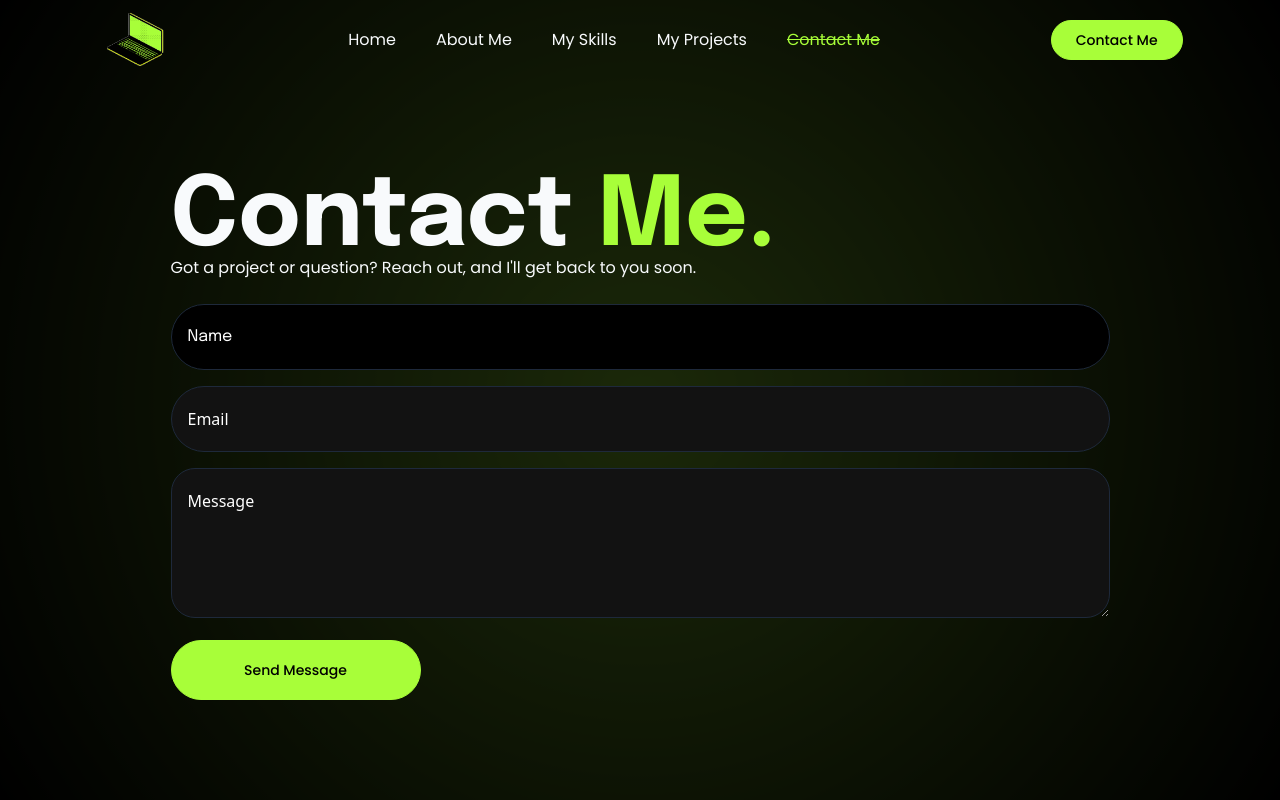
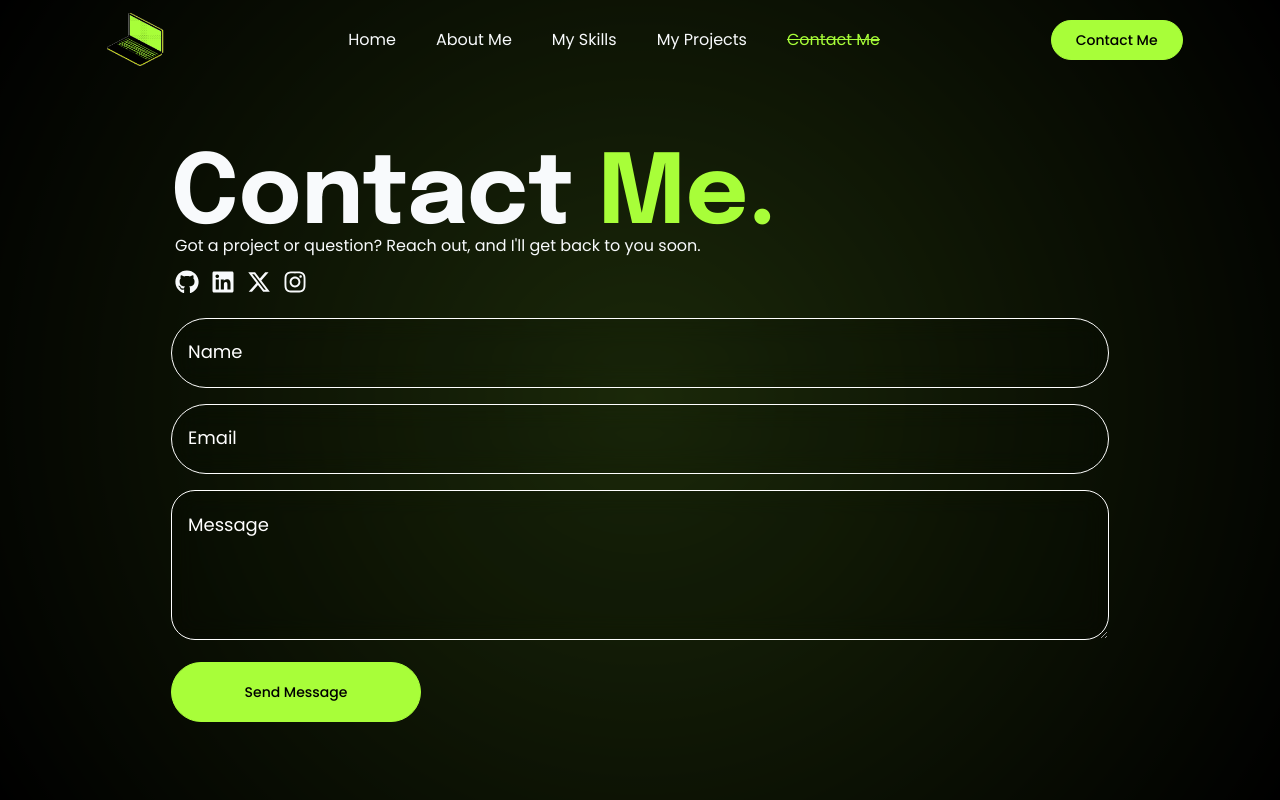
Before and after one commit to yhawbee1/My-Portfolio, a Next.js app: page /contact-me in a window 1280 px wide. Built offline with nearby package versions, Linux system fonts and the light colour scheme.

Commit message:
Add social media buttons

```diff
--- a/src/app/contact-me/page.jsx
+++ b/src/app/contact-me/page.jsx
@@ -3,6 +3,9 @@
 import { useState, useRef } from "react";
 import { Button } from "@/components/ui/button";
 import { Loader } from "lucide-react";
+import { FaGithub, FaInstagram, FaLinkedin } from "react-icons/fa";
+import { FaXTwitter } from "react-icons/fa6";
+
 
 export default function Contact() {
   const [error, setError] = useState(null);
@@ -59,8 +62,14 @@ export default function Contact() {
     <section className="flex flex-col h-full items-center justify-center px-3 md:px-5">
       <div className="text-start">
         <div className="mb-6">
-          <h1 className="font-epilogue lg:text-[96px] lg:leading-[75px] text-[45px] md:text-[65px] font-bold w-full">Contact <span className="text-brianGreen">Me.</span></h1>
-          <p className="font-poppins">Got a project or question? Reach out, and I&apos;ll get back to you soon.</p>
+          <h1 className="font-epilogue lg:text-[96px] lg:leading-[75px] text-[50px] md:text-[65px] font-bold w-full">Contact <span className="text-brianGreen">Me.</span></h1>
+          <p className="font-poppins ps-1">Got a project or question? Reach out, and I&apos;ll get back to you soon.</p>
+          <div className="flex gap-3 ps-1 mt-3 text-2xl">
+            <a href="#" className="font-poppins font-medium underline"><FaGithub /></a>
+            <a href="#" className="font-poppins font-medium underline"><FaLinkedin /></a>
+            <a href="#" className="font-poppins font-medium underline"><FaXTwitter /></a>
+            <a href="#" className="font-poppins font-medium underline"><FaInstagram /></a>
+          </div>
         </div>
 
       <form ref={formRef} onSubmit={handleSubmit}>
@@ -68,26 +77,26 @@ export default function Contact() {
           <input
             type="text"
             placeholder="Name"
-            className="bg-black w-full rounded-full border  py-5 ps-4 pe-2 font-epilogue backdrop-blur-md placeholder:text-white"
+            className="bg-black/10 w-full rounded-full border border-white focus:outline-0 focus:border-brianGreen py-5 ps-4 pe-2 placeholder:text-white font-epilogue backdrop-blur-md  placeholder:font-poppins md:placeholder:text-lg md:text-lg "
             name="name"
             required
           />
           <input
             type="email"
-            className="w-full rounded-full border py-5 ps-4 pe-2 placeholder:text-white"
+            className="w-full rounded-full border border-white focus:outline-0 focus:border-brianGreen py-5 ps-4 pe-2 placeholder:text-white font-epilogue bg-black/10 backdrop-blur-md  placeholder:font-poppins md:placeholder:text-lg md:text-lg "
             placeholder="Email"
             name="email"
             required
           />
           <textarea
-            className="w-full rounded-3xl border py-5 ps-4 pe-2 placeholder:text-white h-[150px] md:h-"
+            className="w-full rounded-3xl border border-white focus:outline-0 focus:border-brianGreen py-5 ps-4 pe-2 placeholder:text-white h-[150px] font-epilogue bg-black/10 backdrop-blur-md placeholder:font-poppins md:placeholder:text-lg md:text-lg "
 
             placeholder="Message"
             name="message"
             required
           ></textarea>
           <Button
-            className="h-[50px] w-full rounded-full border border-brianGreen bg-brianGreen font-poppins text-black hover:bg-transparent hover:text-brianGreen max-[320px]:h-fit md:h-[60px] md:w-[250px] 2xl:text-xl"
+            className="h-[50px] w-full rounded-full border  border-brianGreen bg-brianGreen font-poppins text-black hover:bg-transparent hover:text-brianGreen max-[320px]:h-fit md:h-[60px] md:w-[250px] 2xl:text-xl"
             type="submit"
             disabled={isLoading}
           >
```
Also changed, not shown: 1 other file (tests, documents, lock files or other folders).
